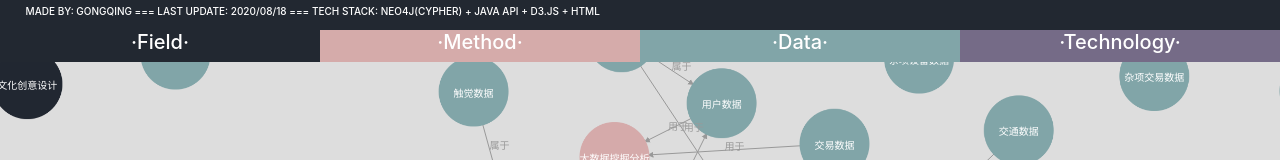
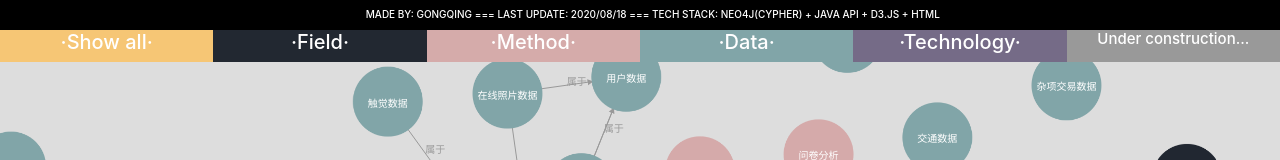
Before and after one commit to oDumbledoreArmyo/Design-Study-Knowledge-Map, a plain HTML site: page index.html in a window 1280 px wide. Shown: the top 160 px of the page. Drawn offline with nearby package versions, Linux system fonts and the light colour scheme; some packages are replaced by stand-ins of ours.

Commit message:
filter layout

```diff
--- a/css/demo.css
+++ b/css/demo.css
@@ -1,9 +1,10 @@
 
 .banner-area .top-text{
    /* background: -moz-linear-gradient(0deg, #dfb5db 0%, #55a0b2 100%); */
-    background: #222831;
+    background: #000;
     background-size: 100%;
     height: 30px;
+    text-align: center;
 }
 
 .banner-area  {
@@ -11,42 +12,58 @@ width:100%;
 
 }
 
+
+
 .banner-area .top-text h5{
     color: #fff;
     font-size: 10px;
     margin-left:2%;
-    padding-top: 5px;
-
-
+    padding-top: 8px;
 }
 .top-notes h5{
     color: #fff;
     font-size: 20px;
+    text-align: center;
 }
+
+/*********************************hover事件*********************************/
 .field :hover{
     color: #fff;
     background: linear-gradient(0deg, #222831 0%, #877f81 100%);
+    text-decoration: none;
 }
 .method :hover{
     color: #fff;
     background: linear-gradient(0deg, #d5abaa 0%, #e8d5d3 100%);
+    text-decoration: none;
 }
 .data :hover{
     color: #fff;
     background: linear-gradient(0deg, #81a5a8 0%, #c2cfd1 100%);
+    text-decoration: none;
 }
 .technology :hover{
     color: #fff;
     background: linear-gradient(0deg, #756b87 0%, #b6adbb 100%);
+    text-decoration: none;
 }
+.show-all :hover{
+    color: #fff;
+    background: linear-gradient(0deg, #f6c675 0%, #f7dfb7 100%);
+    text-decoration: none;
+}
+
+
  .field{
     background: #222831;
+
     text-align: center;
 }
 
  .method{
      background : #d5abaa;
     text-align: center;
+
 }
 
  .data{
@@ -57,4 +74,20 @@ width:100%;
  .technology{
      background : #756b87;
     text-align: center;
+
 }
+
+ .show-all{
+     background: #f6c675;
+     text-align: center;
+
+ }
+ .new-function{
+     background: #999;
+     text-align: center;
+
+ }
+
+ .new-function h5{
+     font-size: 15px;
+ }
--- a/index.html
+++ b/index.html
@@ -261,28 +261,37 @@
                  <h5>MADE BY: GONGQING ===  LAST UPDATE: 2020/08/18 === TECH STACK: NEO4J(CYPHER) + JAVA API + D3.JS + HTML</h5>
              </div>
              <div class="row">
-                 <div class="top-notes field col-lg-3 col-md-3 col-3">
+                 <div class="top-notes show-all col-lg-2 col-md-2 col-2">
+                     <a href="index.html">
+                         <h5 class="">·Show all·</h5>
+                     </a>
+                 </div>
+                 <div class="top-notes field col-lg-2 col-md-2 col-2">
                      <a href="field.html">
                          <h5 class="">·Field·</h5>
                      </a>
                  </div>
-                 <div class="top-notes method col-lg-3 col-md-3 col-3">
+                 <div class="top-notes method col-lg-2 col-md-2 col-2">
                      <a href="method.html">
                          <h5 class="">·Method·</h5>
                      </a>
                  </div>
-                 <div class="top-notes data col-lg-3 col-md-3 col-3">
+                 <div class="top-notes data col-lg-2 col-md-2 col-2">
                      <a href="data.html">
                          <h5 class="">·Data·</h5>
                      </a>
                  </div>
-                 <div class="top-notes technology col-lg-3 col-md-3 col-3">
+                 <div class="top-notes technology col-lg-2 col-md-2 col-2">
                      <a href="technology.html">
                          <h5 class="">·Technology·</h5>
                      </a>
                  </div>
+                 <div class="top-notes new-function col-lg-2 col-md-2 col-2">
+                         <h5 class="">Under construction...</h5>
+                 </div>
              </div>
          </div>
+
 
          <script src="js/vendor/bootstrap.min.js"></script>
          <script src="js/vendor/jquery-2.2.4.min.js"></script>
@@ -304,4 +313,6 @@
          <script src="js/mail-script.js"></script>
          <script src="js/main.js"></script>
 </body>
+
+<footer></footer>
 </html>
```
Also changed, not shown: Neo4jSon.json (+1 -1 lines), data.html (+15 -8 lines), field.html (+15 -7 lines), method.html (+15 -8 lines), technology.html (+15 -7 lines).
